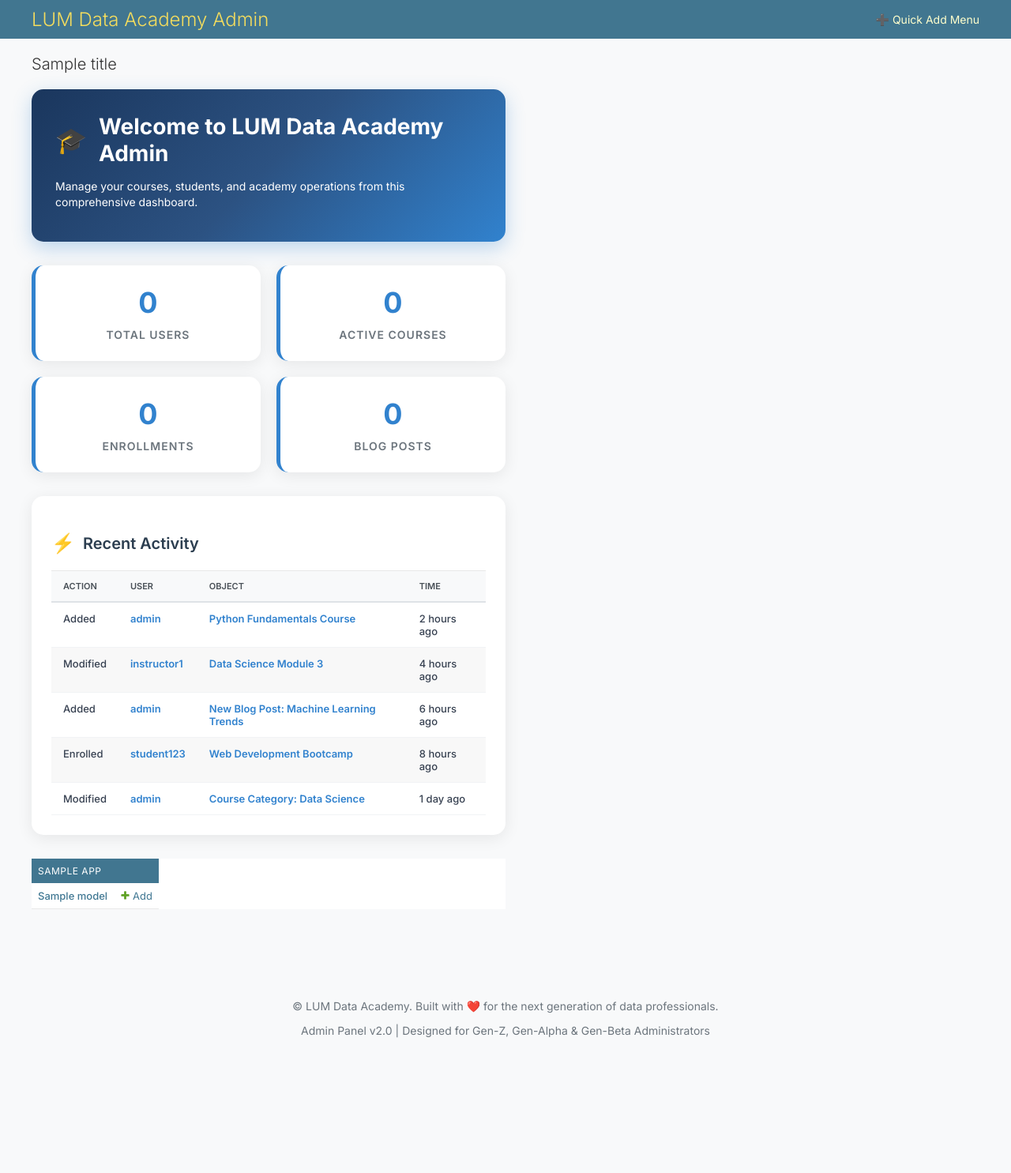
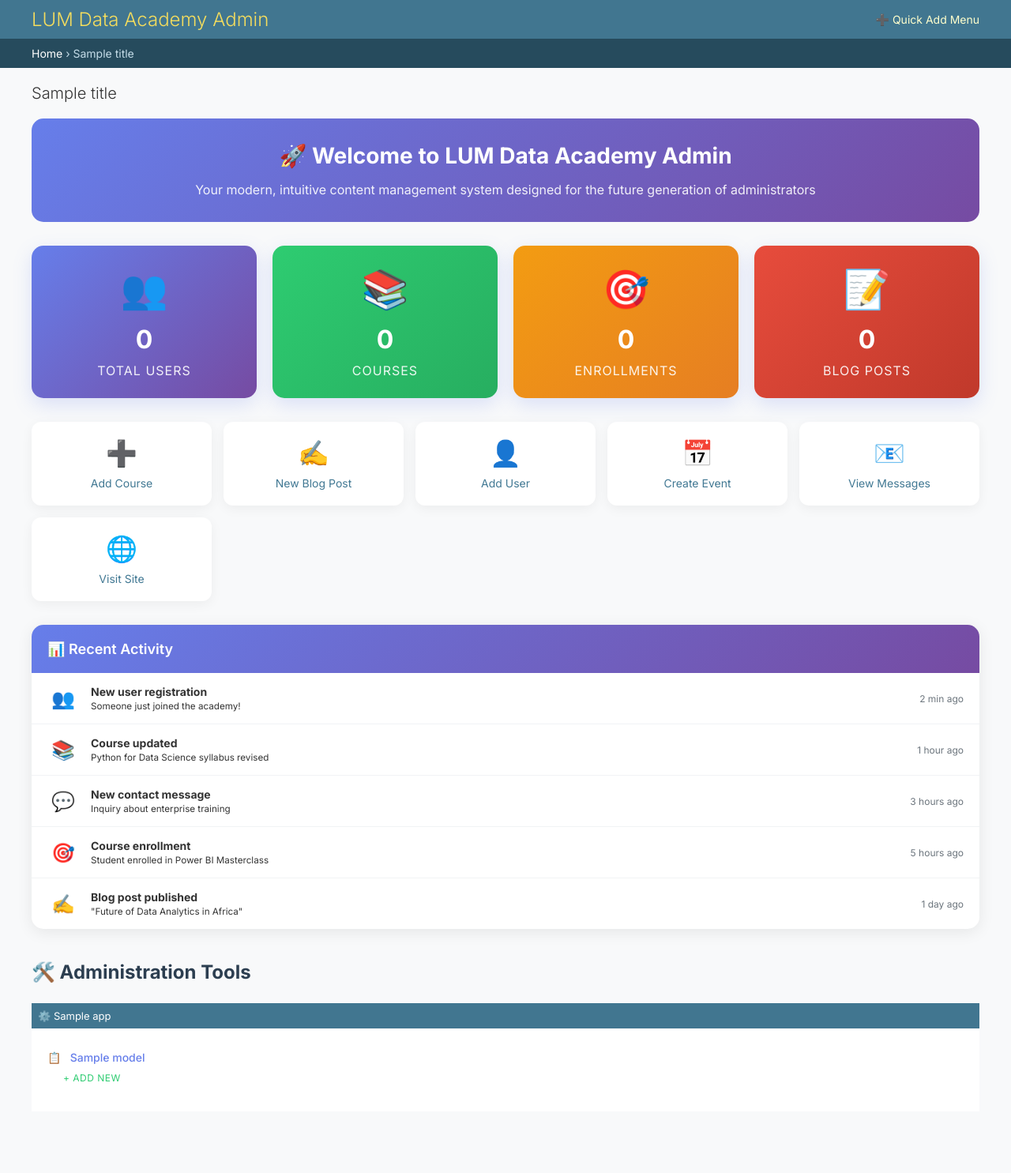
Before and after one commit to LawiOtieno/LUM_Data_Academy, a Django app: template templates/admin/index.html in a window 1280 px wide. Shown: the top 1485 px of the page at 79% size. Before the commit the page ends 1314 px from the top, so only its background shows below. Run offline with Django 5.2, Linux system fonts and the light colour scheme; the template is opened without the code that fills it: most values are stand-ins (such as "Sample title", 1, 10 or a date in 2020); some libraries are stand-ins or nearby versions.

Commit message:
Restored to '38de7c0c6729bf23b917b41e4efdf75ae54944ed'
Replit-Restored-To: 38de7c0c6729bf23b917b41e4efdf75ae54944ed

```diff
--- a/templates/admin/index.html
+++ b/templates/admin/index.html
@@ -1,46 +1,26 @@
+
 {% extends "admin/base_site.html" %}
-{% load i18n static admin_urls %}
+{% load i18n static %}
 
-{% block extrahead %}{{ block.super }}
-<script defer src="{% static 'admin/js/nav-sidebar.js' %}"></script>
+{% block title %}{% trans 'Site administration' %}{% endblock %}
+
+{% block extrahead %}
+    {{ block.super }}
     <style>
-    .welcome-section {
-        background: linear-gradient(135deg, #1a365d 0%, #2c5282 50%, #3182ce 100%);
-        color: white;
-        padding: 30px;
-        border-radius: 15px;
-        margin-bottom: 30px;
-        box-shadow: 0 8px 25px rgba(49, 130, 206, 0.3);
-    }
-
-    .welcome-section h1 {
-        font-size: 28px;
-        font-weight: 700;
-        margin-bottom: 15px;
-        display: flex;
-        align-items: center;
-    }
-
-    .welcome-section h1::before {
-        content: "🎓";
-        margin-right: 15px;
-        font-size: 32px;
-    }
-
-    .stats-grid {
+        .dashboard-stats {
             display: grid;
-        grid-template-columns: repeat(auto-fit, minmax(200px, 1fr));
+            grid-template-columns: repeat(auto-fit, minmax(250px, 1fr));
             gap: 20px;
             margin-bottom: 30px;
         }
 
         .stat-card {
-        background: white;
+            background: linear-gradient(135deg, #667eea 0%, #764ba2 100%);
+            color: white;
             padding: 25px;
             border-radius: 15px;
+            box-shadow: 0 8px 25px rgba(102, 126, 234, 0.2);
             text-align: center;
-        box-shadow: 0 4px 20px rgba(0, 0, 0, 0.08);
-        border-left: 5px solid #3182ce;
             transition: transform 0.3s ease;
         }
 
@@ -48,215 +28,335 @@
             transform: translateY(-5px);
         }
 
+        .stat-card .icon {
+            font-size: 48px;
+            margin-bottom: 15px;
+            display: block;
+        }
+
         .stat-card .number {
-        font-size: 36px;
+            font-size: 32px;
             font-weight: 700;
-        color: #3182ce;
             margin-bottom: 10px;
         }
 
         .stat-card .label {
-        font-size: 14px;
-        color: #6c757d;
+            font-size: 16px;
+            opacity: 0.9;
             text-transform: uppercase;
             letter-spacing: 1px;
+        }
+
+        .quick-actions {
+            display: grid;
+            grid-template-columns: repeat(auto-fit, minmax(200px, 1fr));
+            gap: 15px;
+            margin-bottom: 30px;
+        }
+
+        .quick-action {
+            background: white;
+            padding: 20px;
+            border-radius: 12px;
+            box-shadow: 0 4px 15px rgba(0, 0, 0, 0.05);
+            text-align: center;
+            text-decoration: none;
+            color: #495057;
+            transition: all 0.3s ease;
+        }
+
+        .quick-action:hover {
+            transform: translateY(-3px);
+            box-shadow: 0 8px 25px rgba(0, 0, 0, 0.1);
+            text-decoration: none;
+            color: #667eea;
+        }
+
+        .quick-action .icon {
+            font-size: 32px;
+            margin-bottom: 10px;
+            display: block;
+        }
+
+        .recent-activity {
+            background: white;
+            border-radius: 15px;
+            box-shadow: 0 4px 20px rgba(0, 0, 0, 0.08);
+            overflow: hidden;
+        }
+
+        .recent-activity h3 {
+            background: linear-gradient(135deg, #667eea 0%, #764ba2 100%);
+            color: white;
+            margin: 0;
+            padding: 20px;
+            font-size: 18px;
             font-weight: 600;
         }
 
-    .recent-activity-section {
-        background: white;
-        border-radius: 15px;
-        padding: 25px;
-        box-shadow: 0 4px 20px rgba(0, 0, 0, 0.08);
-        margin-bottom: 30px;
-    }
-
-    .recent-activity-section h2 {
-        color: #2c3e50;
-        font-size: 20px;
-        font-weight: 600;
-        margin-bottom: 20px;
+        .activity-item {
+            padding: 15px 20px;
+            border-bottom: 1px solid #f1f3f5;
             display: flex;
             align-items: center;
         }
 
-    .recent-activity-section h2::before {
-        content: "⚡";
-        margin-right: 10px;
-        font-size: 24px;
+        .activity-item:last-child {
+            border-bottom: none;
         }
 
-    .recent-activity {
-        max-height: 400px;
-        overflow-y: auto;
+        .activity-item .icon {
+            font-size: 24px;
+            margin-right: 15px;
+            width: 40px;
+            text-align: center;
         }
 
-    .recent-activity table {
-        width: 100%;
-        border-collapse: collapse;
+        .activity-item .content {
+            flex: 1;
         }
 
-    .recent-activity th {
-        background: #f8f9fa;
-        padding: 12px 15px;
-        text-align: left;
-        font-weight: 600;
-        color: #495057;
-        border-bottom: 2px solid #dee2e6;
+        .activity-item .time {
+            color: #6c757d;
+            font-size: 12px;
+            margin-left: auto;
         }
 
-    .recent-activity td {
-        padding: 12px 15px;
-        border-bottom: 1px solid #f1f3f5;
-        color: #374151 !important;
-        font-weight: 500;
+        .welcome-message {
+            background: linear-gradient(135deg, #667eea 0%, #764ba2 100%);
+            color: white;
+            padding: 30px;
+            border-radius: 15px;
+            margin-bottom: 30px;
+            text-align: center;
         }
 
-    .recent-activity td a {
-        color: #3182ce !important;
-        text-decoration: none;
-        font-weight: 600;
+        .welcome-message h2 {
+            margin: 0 0 15px 0;
+            font-size: 28px;
+            font-weight: 700;
         }
 
-    .recent-activity td a:hover {
-        color: #2c5282 !important;
-        text-decoration: underline;
+        .welcome-message p {
+            margin: 0;
+            opacity: 0.9;
+            font-size: 16px;
         }
 
-    .recent-activity tr:hover {
-        background: #f8f9fa;
+        @media (max-width: 768px) {
+            .dashboard-stats {
+                grid-template-columns: 1fr;
             }
 
-    /* Dark mode styles */
-    body.dark-theme .welcome-section {
-        background: linear-gradient(135deg, #1f2937 0%, #374151 50%, #4b5563 100%);
+            .quick-actions {
+                grid-template-columns: repeat(auto-fit, minmax(150px, 1fr));
             }
-
-    body.dark-theme .stat-card {
-        background: #374151;
-        color: #e5e7eb;
-    }
-
-    body.dark-theme .stat-card .number {
-        color: #60a5fa;
-    }
-
-    body.dark-theme .stat-card .label {
-        color: #9ca3af;
-    }
-
-    body.dark-theme .recent-activity-section {
-        background: #374151;
-        color: #e5e7eb;
-    }
-
-    body.dark-theme .recent-activity-section h2 {
-        color: #f3f4f6;
-    }
-
-    body.dark-theme .recent-activity th {
-        background: #4b5563;
-        color: #e5e7eb;
-        border-bottom-color: #6b7280;
-    }
-
-    body.dark-theme .recent-activity td {
-        color: #e5e7eb !important;
-        border-bottom-color: #4b5563;
-    }
-
-    body.dark-theme .recent-activity td a {
-        color: #60a5fa !important;
-    }
-
-    body.dark-theme .recent-activity tr:hover {
-        background: #4b5563;
         }
     </style>
 {% endblock %}
 
-{% block bodyclass %}{{ block.super }} dashboard{% endblock %}
-
-{% block nav-breadcrumbs %}{% endblock %}
-
-{% block nav-sidebar %}
-    {% include "admin/nav_sidebar.html" %}
-{% endblock %}
-
 {% block content %}
-<div id="content-main">
-    <div class="welcome-section">
-        <h1>Welcome to LUM Data Academy Admin</h1>
-        <p>Manage your courses, students, and academy operations from this comprehensive dashboard.</p>
+<div class="welcome-message">
+    <h2>🚀 Welcome to LUM Data Academy Admin</h2>
+    <p>Your modern, intuitive content management system designed for the future generation of administrators</p>
 </div>
 
-    <div class="stats-grid">
+<div class="dashboard-stats">
     <div class="stat-card">
+        <span class="icon">👥</span>
         <div class="number">{{ user_count|default:0 }}</div>
         <div class="label">Total Users</div>
     </div>
-        <div class="stat-card">
+
+    <div class="stat-card" style="background: linear-gradient(135deg, #2ecc71 0%, #27ae60 100%);">
+        <span class="icon">📚</span>
         <div class="number">{{ course_count|default:0 }}</div>
-            <div class="label">Active Courses</div>
+        <div class="label">Courses</div>
     </div>
-        <div class="stat-card">
+
+    <div class="stat-card" style="background: linear-gradient(135deg, #f39c12 0%, #e67e22 100%);">
+        <span class="icon">🎯</span>
         <div class="number">{{ enrollment_count|default:0 }}</div>
         <div class="label">Enrollments</div>
     </div>
-        <div class="stat-card">
+
+    <div class="stat-card" style="background: linear-gradient(135deg, #e74c3c 0%, #c0392b 100%);">
+        <span class="icon">📝</span>
         <div class="number">{{ blog_count|default:0 }}</div>
         <div class="label">Blog Posts</div>
     </div>
 </div>
 
-    <div class="recent-activity-section">
-        <h2>Recent Activity</h2>
+<div class="quick-actions">
+    <a href="{% url 'admin:core_course_add' %}" class="quick-action">
+        <span class="icon">➕</span>
+        <div>Add Course</div>
+    </a>
+
+    <a href="{% url 'admin:core_blogpost_add' %}" class="quick-action">
+        <span class="icon">✍️</span>
+        <div>New Blog Post</div>
+    </a>
+
+    <a href="{% url 'admin:auth_user_add' %}" class="quick-action">
+        <span class="icon">👤</span>
+        <div>Add User</div>
+    </a>
+
+    <a href="{% url 'admin:core_event_add' %}" class="quick-action">
+        <span class="icon">📅</span>
+        <div>Create Event</div>
+    </a>
+
+    <a href="{% url 'admin:core_contactsubmission_changelist' %}" class="quick-action">
+        <span class="icon">📧</span>
+        <div>View Messages</div>
+    </a>
+
+    <a href="/" target="_blank" class="quick-action">
+        <span class="icon">🌐</span>
+        <div>Visit Site</div>
+    </a>
+</div>
+
 <div class="recent-activity">
-            <table>
-                <thead>
-                    <tr>
-                        <th>Action</th>
-                        <th>User</th>
-                        <th>Object</th>
-                        <th>Time</th>
-                    </tr>
-                </thead>
-                <tbody>
-                    <tr>
-                        <td>Added</td>
-                        <td><a href="#">admin</a></td>
-                        <td><a href="#">Python Fundamentals Course</a></td>
-                        <td>2 hours ago</td>
-                    </tr>
-                    <tr>
-                        <td>Modified</td>
-                        <td><a href="#">instructor1</a></td>
-                        <td><a href="#">Data Science Module 3</a></td>
-                        <td>4 hours ago</td>
-                    </tr>
-                    <tr>
-                        <td>Added</td>
-                        <td><a href="#">admin</a></td>
-                        <td><a href="#">New Blog Post: Machine Learning Trends</a></td>
-                        <td>6 hours ago</td>
-                    </tr>
-                    <tr>
-                        <td>Enrolled</td>
-                        <td><a href="#">student123</a></td>
-                        <td><a href="#">Web Development Bootcamp</a></td>
-                        <td>8 hours ago</td>
-                    </tr>
-                    <tr>
-                        <td>Modified</td>
-                        <td><a href="#">admin</a></td>
-                        <td><a href="#">Course Category: Data Science</a></td>
-                        <td>1 day ago</td>
-                    </tr>
-                </tbody>
-            </table>
+    <h3>📊 Recent Activity</h3>
+
+    <div class="activity-item">
+        <span class="icon">👥</span>
+        <div class="content">
+            <strong>New user registration</strong><br>
+            <small>Someone just joined the academy!</small>
+        </div>
+        <div class="time">2 min ago</div>
+    </div>
+
+    <div class="activity-item">
+        <span class="icon">📚</span>
+        <div class="content">
+            <strong>Course updated</strong><br>
+            <small>Python for Data Science syllabus revised</small>
+        </div>
+        <div class="time">1 hour ago</div>
+    </div>
+
+    <div class="activity-item">
+        <span class="icon">💬</span>
+        <div class="content">
+            <strong>New contact message</strong><br>
+            <small>Inquiry about enterprise training</small>
+        </div>
+        <div class="time">3 hours ago</div>
+    </div>
+
+    <div class="activity-item">
+        <span class="icon">🎯</span>
+        <div class="content">
+            <strong>Course enrollment</strong><br>
+            <small>Student enrolled in Power BI Masterclass</small>
+        </div>
+        <div class="time">5 hours ago</div>
+    </div>
+
+    <div class="activity-item">
+        <span class="icon">✍️</span>
+        <div class="content">
+            <strong>Blog post published</strong><br>
+            <small>"Future of Data Analytics in Africa"</small>
+        </div>
+        <div class="time">1 day ago</div>
     </div>
 </div>
 
-    {% include "admin/app_list.html" with app_list=app_list only %}
+{% if app_list %}
+    <div style="margin-top: 40px;">
+        <h2 style="color: #2c3e50; margin-bottom: 25px; font-size: 24px; font-weight: 700;">
+            🛠️ Administration Tools
+        </h2>
+
+        <div style="display: grid; grid-template-columns: repeat(auto-fit, minmax(300px, 1fr)); gap: 20px;">
+            {% for app in app_list %}
+                <div class="module">
+                    <h2>
+                        {% if app.app_label == 'auth' %}👥
+                        {% elif app.app_label == 'core' %}🎓
+                        {% elif app.app_label == 'accounts' %}👤
+                        {% elif app.app_label == 'emails' %}📧
+                        {% else %}⚙️
+                        {% endif %}
+                        {{ app.name }}
+                    </h2>
+
+                    <div style="padding: 20px;">
+                        {% for model in app.models %}
+                            {% if model.admin_url %}
+                                <div style="margin-bottom: 15px;">
+                                    <a href="{{ model.admin_url }}" style="color: #667eea; text-decoration: none; font-weight: 500; display: flex; align-items: center; padding: 8px 0;">
+                                        {% if 'user' in model.object_name|lower %}👥
+                                        {% elif 'course' in model.object_name|lower %}📚
+                                        {% elif 'blog' in model.object_name|lower %}📝
+                                        {% elif 'event' in model.object_name|lower %}📅
+                                        {% elif 'contact' in model.object_name|lower %}📧
+                                        {% elif 'newsletter' in model.object_name|lower %}📰
+                                        {% elif 'testimonial' in model.object_name|lower %}⭐
+                                        {% elif 'enrollment' in model.object_name|lower %}🎯
+                                        {% elif 'payment' in model.object_name|lower %}💳
+                                        {% elif 'profile' in model.object_name|lower %}👤
+                                        {% elif 'captcha' in model.object_name|lower %}🔒
+                                        {% elif 'token' in model.object_name|lower %}🔑
+                                        {% else %}📋
+                                        {% endif %}
+                                        &nbsp;&nbsp;{{ model.name }}
+                                    </a>
+
+                                    {% if model.add_url %}
+                                        <a href="{{ model.add_url }}" style="margin-left: 20px; color: #2ecc71; text-decoration: none; font-size: 12px; text-transform: uppercase; letter-spacing: 0.5px;">
+                                            + Add New
+                                        </a>
+                                    {% endif %}
                                 </div>
+                            {% endif %}
+                        {% endfor %}
+                    </div>
+                </div>
+            {% endfor %}
+        </div>
+    </div>
+{% endif %}
+
+<script>
+// Add some interactivity to dashboard
+document.addEventListener('DOMContentLoaded', function() {
+    // Animate stat cards on load
+    const statCards = document.querySelectorAll('.stat-card');
+    statCards.forEach((card, index) => {
+        card.style.opacity = '0';
+        card.style.transform = 'translateY(30px)';
+
+        setTimeout(() => {
+            card.style.transition = 'all 0.6s ease';
+            card.style.opacity = '1';
+            card.style.transform = 'translateY(0)';
+        }, index * 100);
+    });
+
+    // Add click effects to quick actions
+    const quickActions = document.querySelectorAll('.quick-action');
+    quickActions.forEach(action => {
+        action.addEventListener('click', function(e) {
+            this.style.transform = 'scale(0.95)';
+            setTimeout(() => {
+                this.style.transform = '';
+            }, 150);
+        });
+    });
+
+    // Show welcome notification
+    setTimeout(() => {
+        if (window.adminUtils) {
+            window.adminUtils.showNotification('Welcome to your modern admin dashboard! 🚀', 'success');
+        }
+    }, 1000);
+});
+</script>
 {% endblock %}
```
Also changed, not shown: 3 other files. Lines whose indentation alone changed are shown as unchanged.
